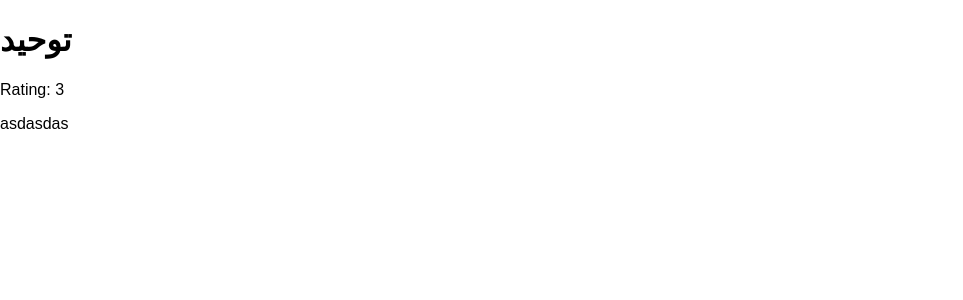
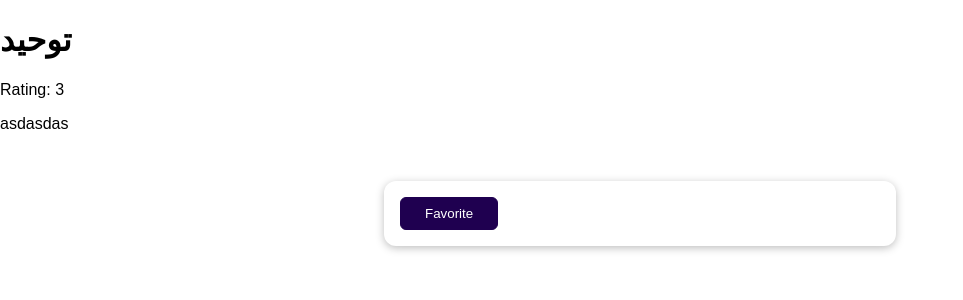
Before and after one commit to TohidRostami/feedback_form_django, a Django app: page /reviews/1 in a window 1280 px wide. Shown: the top 300 px of the page, without its empty margins (0-963 px from the left). Run offline with Django 5.2, Linux system fonts and the light colour scheme; data comes from the database, SQL or seed files in the repository; both versions use the stored data as it was after the commit.

Commit message:
added session to reviews

```diff
--- a/reviews/templates/reviews/singel_review.html
+++ b/reviews/templates/reviews/singel_review.html
@@ -6,4 +6,13 @@
     <h1>{{ review.user_name }}</h1>
     <p>Rating: {{ review.rating }}</p>
     <p>{{ review.review_text }}</p>
+    {% if is_favorite %}
+        <p>This is my favorite!</p>
+    {% else %}
+    <form action="/reviews/favorite" method="POST">
+        {% csrf_token %}
+        <input type="hidden" name="review_id" value="{{ review.id }}">
+        <button>Favorite</button>
+    </form>
+    {% endif %}
 {% endblock  %}
--- a/reviews/urls.py
+++ b/reviews/urls.py
@@ -6,5 +6,6 @@ urlpatterns = [
      path("", views.ReviewView.as_view()),
      path("thank-you", views.ThankYouView.as_view()),
      path("reviews", views.ReviewsListView.as_view()),
+     path("reviews/favorite", views.AddFavoriteView.as_view()),
      path("reviews/<int:pk>", views.SingelReviewView.as_view()),
 ]
--- a/reviews/views.py
+++ b/reviews/views.py
@@ -39,3 +39,17 @@ class ReviewsListView(ListView):
 class SingelReviewView(DetailView):
     template_name="reviews/singel_review.html"
     model = Review
+
+    def get_context_data(self, **kwargs):
+        context = super().get_context_data(**kwargs)
+        loaded_review = self.object
+        request = self.request
+        favorite_id = request.session.get("favorite_review")
+        context["is_favorite"] = favorite_id == str(loaded_review.id)
+        return context
+
+class AddFavoriteView(View):
+    def post(self,request):
+        review_id = request.POST['review_id']
+        request.session['favorite_review'] = review_id
+        return HttpResponseRedirect( "/reviews/" + review_id )
```
Also changed, not shown: db.sqlite3.
